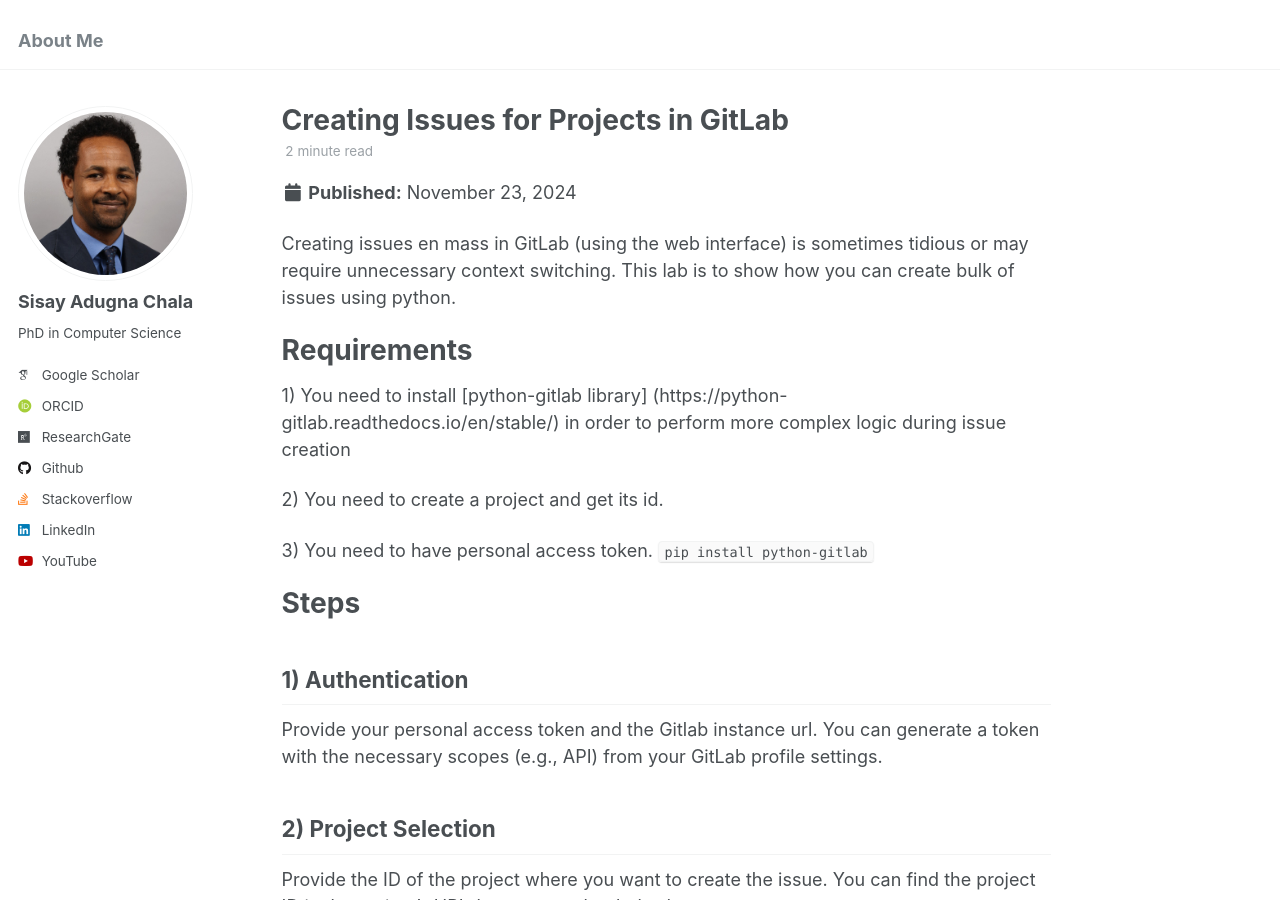
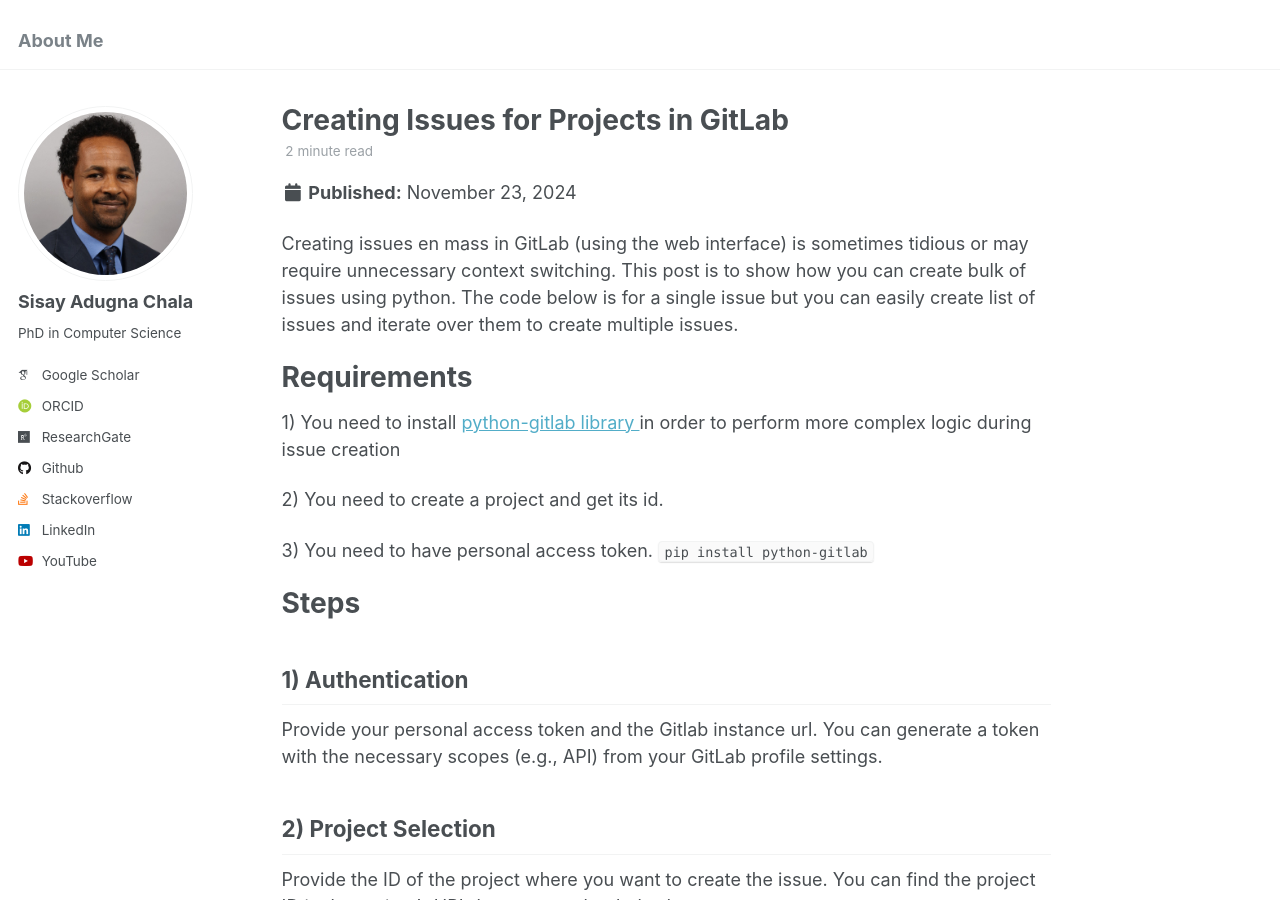
Before and after one commit to sisayie/sisayie.github.io, a Jekyll site: the page built from _posts/2024-11-23-creating-issues-for-projects-in-GitLab.md, in a window 1280 px wide and 900 px high. Built offline with Jekyll 4.4.1, drawn with Linux system fonts in a browser that asks for light colours; some web fonts are replaced; some of the changed text lies outside the part shown.

Commit message:
Bug fixes

````diff
--- a/_config.yml
+++ b/_config.yml
@@ -87,7 +87,7 @@ teaser                   :  # filename of teaser fallback teaser image placed in
 breadcrumbs              : false # true, false (default)
 words_per_minute         : 160
 future                   : false
-read_more                : "disabled" # if enabled, adds "Read more" links to excerpts
+read_more                : "enabled" # if enabled, adds "Read more" links to excerpts
 talkmap_link             : false #change to true to add link to talkmap on talks page
 comments:
   provider               : # false (default), "disqus", "discourse", "facebook", "google-plus", "staticman", "custom"
--- a/_posts/2024-11-23-creating-issues-for-projects-in-GitLab.md
+++ b/_posts/2024-11-23-creating-issues-for-projects-in-GitLab.md
@@ -8,12 +8,12 @@ tags:
   - Automation
 ---
 
-Creating issues  en mass in GitLab (using the web interface) is sometimes tidious or may require unnecessary context switching. This lab is to show how you can create bulk of issues using python.
+Creating issues  en mass in GitLab (using the web interface) is sometimes tidious or may require unnecessary context switching. This post is to show how you can create bulk of issues using python. The code below is for a single issue but you can easily create list of issues and iterate over them to create multiple issues.
 
 Requirements
 ======
 
-1) You need to install [python-gitlab library] (https://python-gitlab.readthedocs.io/en/stable/) in order to perform more complex logic during issue creation
+1) You need to install <a href='https://python-gitlab.readthedocs.io/en/stable/'>python-gitlab library </a> in order to perform more complex logic during issue creation
 
 2) You need to create a project and get its id.
 
@@ -60,11 +60,11 @@ print(f"New issue created: {issue.title}")
 ```
 
 How (and from where) do you get project id? You can get project id by clicking the 3 dots after Fork on Gitlab web interface as shown in the screenshot below. As soon as you click the three dots, you will see the popup that reads "Copy project ID: <id>". Clicking on the popup will copy the project id to clipboard. You can then paste it in ```project = gl.projects.get(id='your_project_id')``` to replace the placeholder ```your_project_id```.
-<img src="https://sisayie.github.io/files/how_to_get_project_id.png" alt="Get Project ID" width="600"/>
-![Get Project ID] (files/how_to_get_project_id.png)
+<img src="https://sisayie.github.io/files/how_to_get_project_id.png" alt="Get Project ID" width="600" border="5"/>
+
 You can extend the above code by incorporating the following:
 - Error Handling: Consider adding error handling mechanisms to handle exceptions like authentication failures, API rate limits, or network errors.
 - Asynchronous Operations: For large-scale operations, you might want to explore asynchronous programming techniques to improve performance.
 - Advanced Features: The gitlab library offers many more features, such as assigning issues to users, setting due dates, and closing issues. Refer to the library's documentation for detailed usage.
 
-Read more about the [API here] (https://python-gitlab.readthedocs.io/en/stable/gl_objects/issues.html#project-issues)
+Read more about the <a href = 'https://python-gitlab.readthedocs.io/en/stable/gl_objects/issues.html#project-issues'>API here</a>
````
